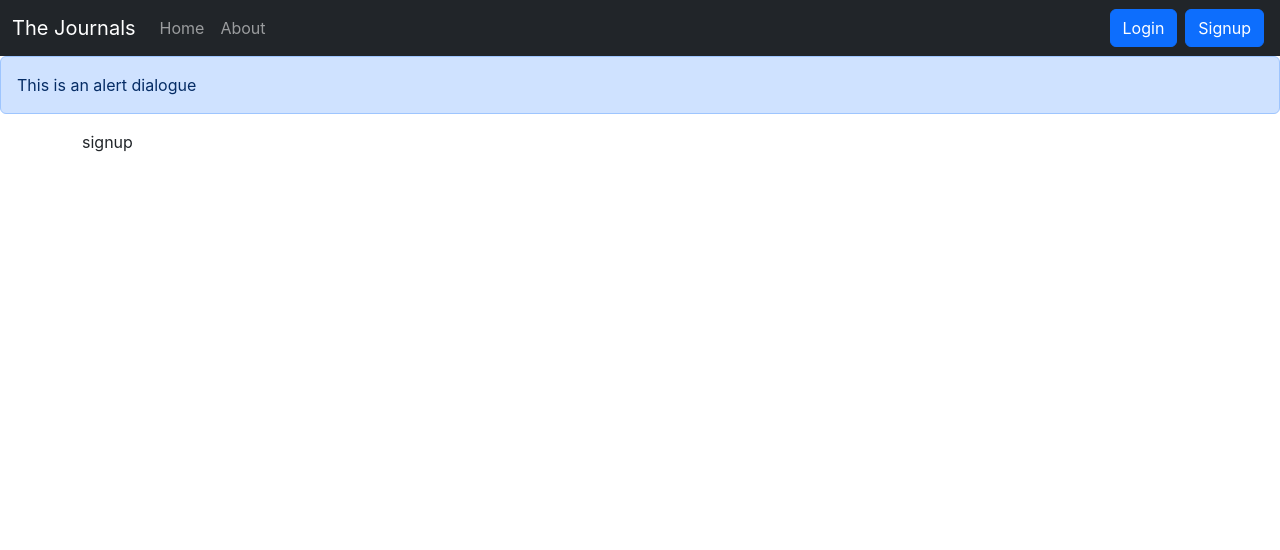
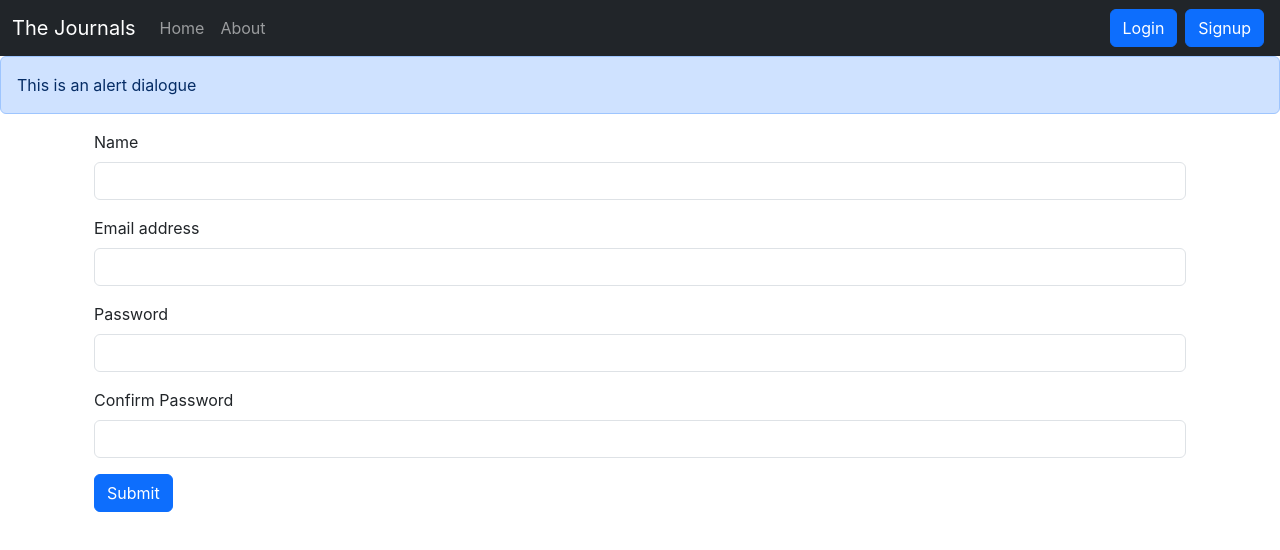
Before and after one commit to i-osama/3-daily-journal-notebook, a React (Create React App) app: page /signup in a window 1280 px wide. Shown: the top 550 px of the page. Built offline with nearby package versions, Linux system fonts and the light colour scheme.

Commit message:
signup completed

```diff
--- a/src/components/Signup.js
+++ b/src/components/Signup.js
@@ -1,9 +1,68 @@
-import React from 'react'
+import React, { useState } from 'react'
+import { useNavigate } from 'react-router-dom';
 
 const Signup = () => {
+
+
+  const [credentials, setCredentials] = useState({name:'', email: "", password: "",cpassword:'' })
+  const navigate = useNavigate()
+
+  const handleSubmit = async (e) => {
+    e.preventDefault();
+
+    // const {name,email, password} = credentials;
+    const response = await fetch('http://localhost:5000/api/auth/createuser', {
+      method: 'POST',
+
+      headers: {
+        'Content-Type': 'application/json',
+      },
+      body: JSON.stringify({ name:credentials.name, email: credentials.email, password: credentials.password })
+
+    });
+
+    const json = await response.json();
+    console.log(json)
+
+    if (json.success) {
+      //redirect
+      localStorage.setItem('token', json.authtoken);
+      navigate('/');
+
+    }
+    else {
+      alert("Invalid Credentials")
+    }
+
+  }
+
+
+  const onChange = (element) => {
+    setCredentials({ ...credentials, [element.target.name]: element.target.value })
+  }
+
   return (
-    <div>
-      signup
+    <div className='container'>
+      <form onSubmit={handleSubmit}>
+        <div className="mb-3">
+          <label htmlFor="name" className="form-label">Name</label>
+          <input type="text" className="form-control" id="name" name='name' onChange={onChange} aria-describedby="emailHelp" />
+        </div>
+        <div className="mb-3">
+          <label htmlFor="email" className="form-label">Email address</label>
+          <input type="email" className="form-control" id="email" name='email' onChange={onChange} aria-describedby="emailHelp" />
+        </div>
+        <div className="mb-3">
+          <label htmlFor="password" className="form-label">Password</label>
+          <input type="password" className="form-control" id="password" name='password' onChange={onChange} minLength={5} required/>
+        </div>
+        <div className="mb-3">
+          <label htmlFor="cpassword" className="form-label">Confirm Password</label>
+          <input type="password" className="form-control" id="cpassword" name='cpassword' onChange={onChange} minLength={5} required/>
+        </div>
+
+        <button type="submit" className="btn btn-primary">Submit</button>
+      </form>
     </div>
   )
 }
```
Also changed, not shown: 1 other file (tests, documents, lock files or other folders).
